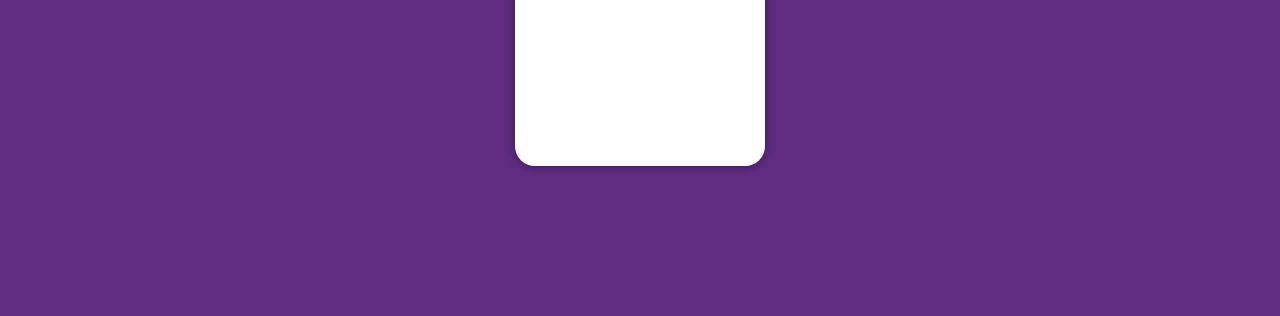
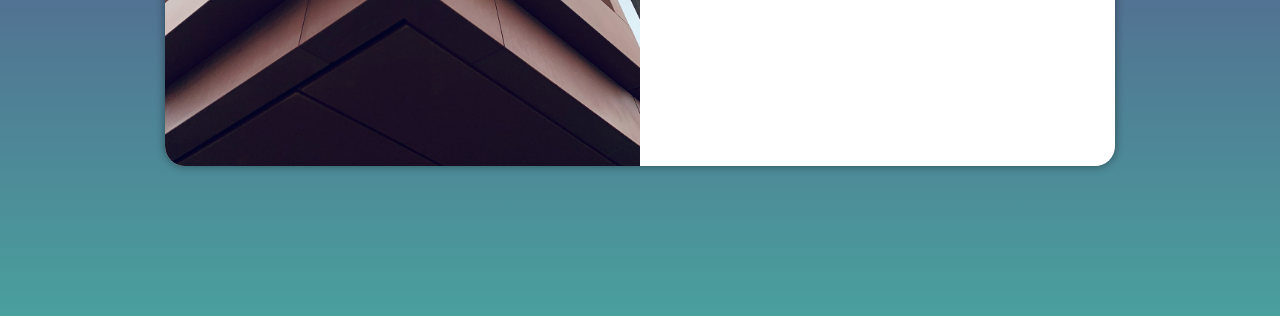
Before and after one commit to IvonaldoBarbosa/projeto-login, a plain HTML site: page index.html in a window 1280 px wide. Shown: the part 484-800 px from the top of the page. Drawn offline with Linux system fonts and the light colour scheme.

Commit message:
Atualizando

```diff
--- a/estilos/media-query.css
+++ b/estilos/media-query.css
@@ -11,6 +11,10 @@ grandes telas: acima de 1200px
 */
 
 @media screen and (min-width: 768px) and (max-width:992px) {
+    body {
+        background-image: linear-gradient(to top,#49a09d, #5f2c82);
+    }
+
     section#login {
         width: 90vw;
     }
@@ -22,5 +26,25 @@ grandes telas: acima de 1200px
     }
     section#login > div#iformulario {
         float: right;
+        width: 70%;
     }
 }
+
+@media screen and (min-width: 992px)  {
+    body {
+        background-image: linear-gradient(to top,#49a09d, #5f2c82);
+    }
+    section#login {
+        width: 950px;
+    }
+
+    section#login > div#imagem {
+        float: left;
+        width: 50%;
+        height: 100%;
+    }
+    section#login > div#iformulario {
+        float: right;
+        width: 50%;
+    }
+}
--- a/estilos/style.css
+++ b/estilos/style.css
@@ -36,6 +36,9 @@ section#login {
     height: 500px;
     border-radius: 20px;
     box-shadow: 0px 0px 10px rgba(0, 0, 0, 0.438);
+
+    transition: width .3s, height .3s;
+    transition-timing-function: ease;
 }
 
 section#login > div#imagem {
```
